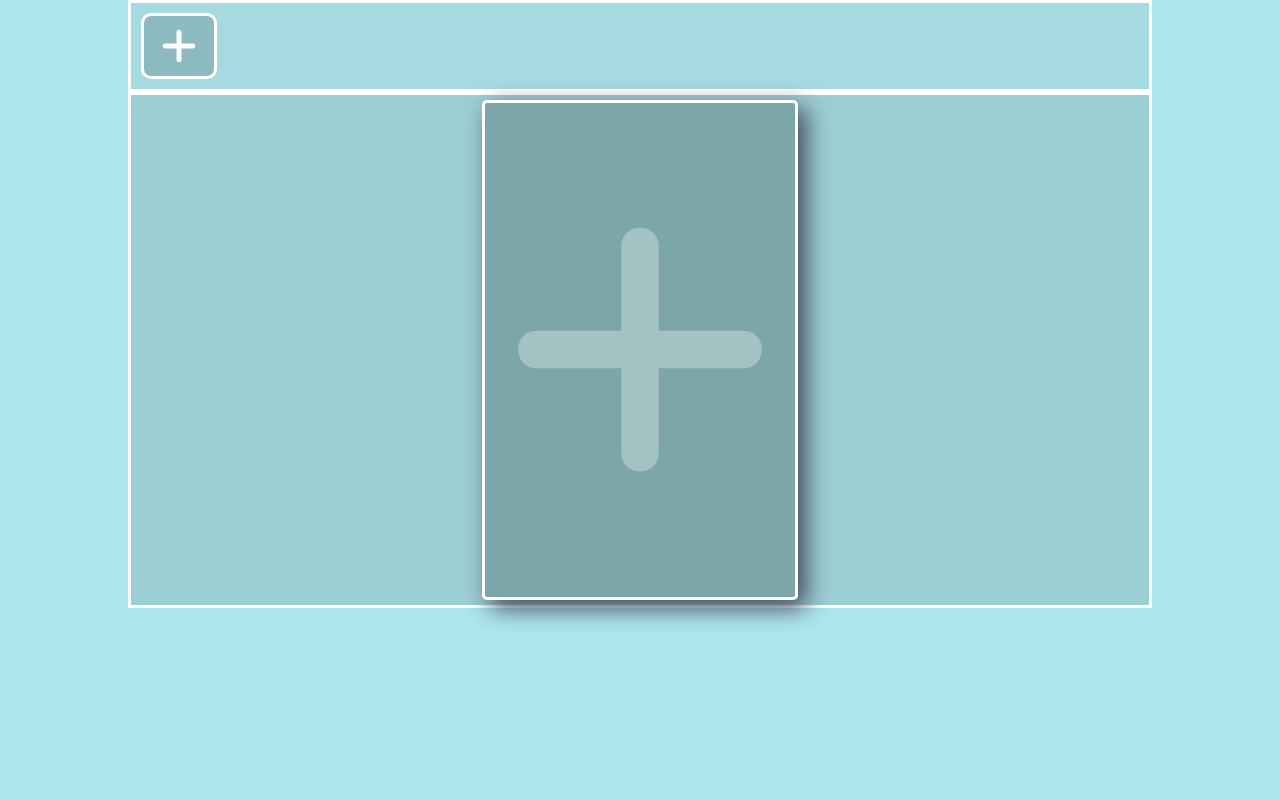
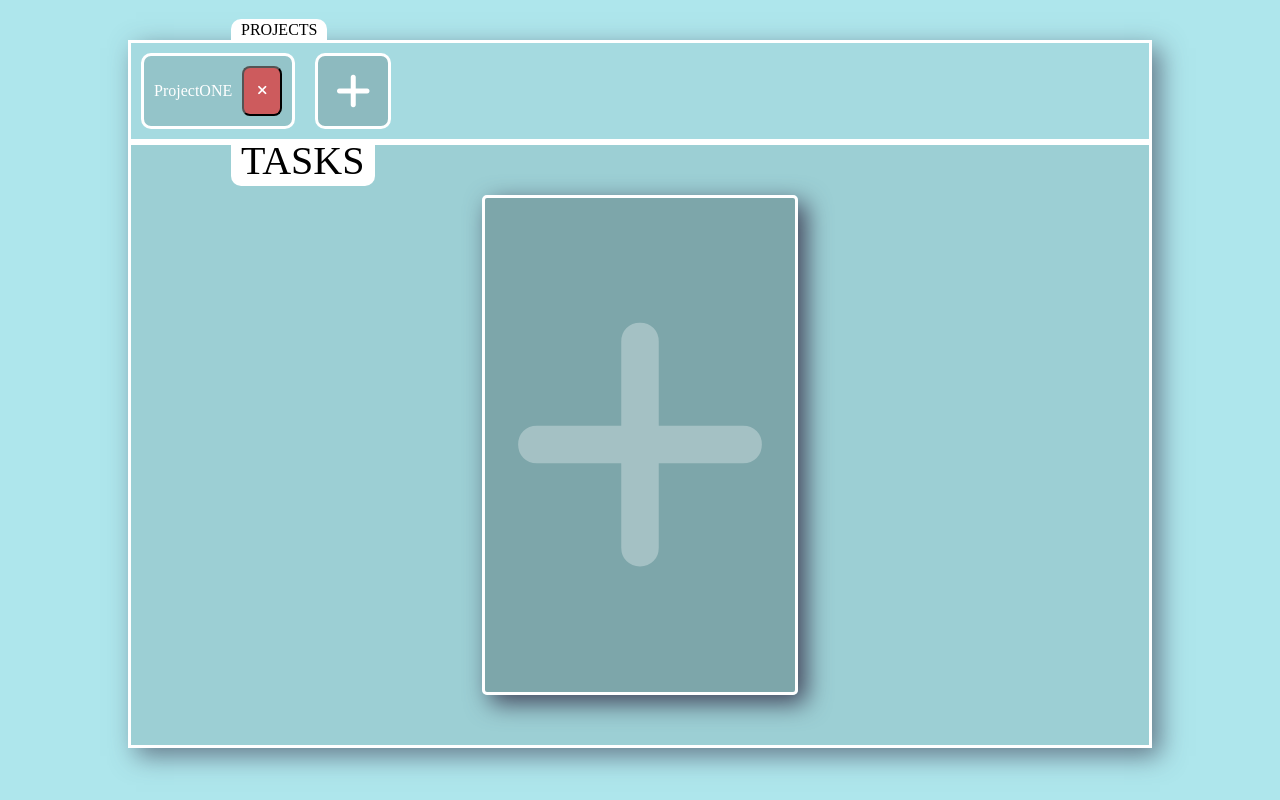
Before and after one commit to Noxein/ToDoList, a plain HTML site: page index.html in a window 1280 px wide. Drawn offline with Linux system fonts and the light colour scheme.

Commit message:
added more user friendly ui and animations, fixed bug where after reloading currentproject was set to none

```diff
--- a/index.html
+++ b/index.html
@@ -51,11 +51,13 @@
                 <div class="addnewProject" id="addnewProject">
                     <i class="fa-solid fa-plus"></i>
                 </div>
+                <p class="absolute-projects">PROJECTS</p>
             </div>
         </div>
 
         <div class="todotabwrap">
             <div class="todotab">
+                <p class="absolute-todos">TASKS</p>
 
                 <div class="addtodo last">
                     <i class="fa-solid fa-plus"></i>
--- a/script.js
+++ b/script.js
@@ -8,18 +8,21 @@ let Projects = {
 
 window.onload = () =>{
     let parsed = JSON.parse(localStorage.getItem('myObject'));
-    Projects = parsed
-    ProjectManegmnet.projectsOnLoad();
-
+    if(parsed === null){
+        Projects = { ProjectONE: {}}
+        ProjectManegmnet.projectsOnLoad();
+    }else{
+        Projects = parsed
+        ProjectManegmnet.projectsOnLoad();
+    }
+    ProjectManegmnet.currentProject  = document.querySelector('.projects').firstElementChild.firstElementChild.textContent;
     if(ProjectManegmnet.currentProject === ""){
         console.log('ProjectManegmnet.currentProject is empty for some reason')
     }else{
     ProjectManegmnet.currentProject  = document.querySelector('.projects').firstElementChild.firstElementChild.textContent;
     ProjectManegmnet.goOverProjects();
     }
-
 }
-
 
 const ProjectManegmnet = {
 
@@ -64,14 +67,12 @@ const ProjectManegmnet = {
 
     removeToDo: function(datasetid){
         let z = `todo${datasetid}`
-        console.log(z)
         delete Projects[ProjectManegmnet.currentProject][z];
         ProjectManegmnet.updateProjectObject();
     },
 
     removeProject: function(projectname){
         delete Projects[projectname]
-        console.log(Projects)
         ProjectManegmnet.updateProjectObject();
     },
 
@@ -144,7 +145,7 @@ const ProjectDOMManipulation = {
 
         newDiv.classList.remove('prparent');
         newDiv.dataset.projectname = project;
-        newDiv.addEventListener('click',()=>{ProjectManegmnet.currentProject = project; ProjectManegmnet.goOverProjects()});
+        newDiv.addEventListener('click',()=>{ProjectManegmnet.currentProject = project; ProjectManegmnet.goOverProjects();this.selectedProject()});
 
         let newp = document.createElement('p');
         newp.dataset.Pprojectname = project;
@@ -172,7 +173,8 @@ const ProjectDOMManipulation = {
         newDiv.classList.remove('prparent');
         newDiv.dataset.projectname = dataset;
 
-        newDiv.addEventListener('click',()=>{ProjectManegmnet.currentProject = dataset; ProjectManegmnet.goOverProjects()});
+
+        newDiv.addEventListener('click',()=>{ProjectManegmnet.currentProject = dataset; ProjectManegmnet.goOverProjects();this.selectedProject()});
 
         projectName = document.querySelector('#projectnameinput').value;
         let newp = document.createElement('p');
@@ -296,4 +298,13 @@ const ProjectDOMManipulation = {
             ProjectManegmnet.editToDo(dataset);
         })
     },
+
+    selectedProject: function(){
+        document.querySelectorAll('.projectname').forEach(elem=>{
+            elem.style = "background-color:rgba(0, 0, 0, 0.1);bottom: 0;"
+        })
+
+        selectedProject = document.querySelector(`[data-projectname="${ProjectManegmnet.currentProject}"]`)
+        selectedProject.style = "background-color:rgba(0, 0, 0, 0.5); bottom: 10px;"
+    },
 }
--- a/style.css
+++ b/style.css
@@ -5,7 +5,10 @@ body{
 }
 .container{
     width: 80vw;
-    margin: 0 auto;
+    margin: 40px auto;
+    -webkit-box-shadow: 8px 8px 24px 0px rgba(66, 68, 90, 0.671);
+    -moz-box-shadow: 8px 8px 24px 0px rgba(66, 68, 90, 0.671);
+    box-shadow: 8px 8px 24px 0px rgba(66, 68, 90, 0.671);
 }
 .projectstab{
     border: solid white 3px;
@@ -20,10 +23,12 @@ body{
     flex-direction: column;
 }
 .projects{
+    position: relative;
     display: flex;
     gap: 20px;
     padding: 10px;
     background-color: rgba(0, 0, 0, 0.05);
+    z-index: 10;
 }
 .projects>div{
     border: 3px white solid;
@@ -36,10 +41,14 @@ body{
     gap: 20px;
     flex-wrap: wrap;
     border: solid white 3px;
-    padding: 5px;
+    padding: 15px;
     width: 100%;
     justify-content: space-evenly;
     background-color: rgba(0, 0, 0, 0.1);
+    position: relative;
+    overflow: hidden;
+    transition-duration: 0.3s;
+    padding: 50px;
 }
 .todotab>div{
     border: 3px solid white;
@@ -52,6 +61,8 @@ body{
     display: flex;
     justify-content: center;
     align-items: center;
+    z-index: 20;
+    top: 0;
 }
 .addProjectToggleopa{
     display: none;
@@ -155,8 +166,7 @@ color: white;
 .editProjectInput,
 .applyBtnOpacity,
 .editBtnOpacity,
-.delBtnOpacity,
-.prparent{
+.delBtnOpacity{
     display: none;
 }
 
@@ -170,8 +180,9 @@ color: white;
     padding: 5px;
     border-radius: 5px;
     -webkit-box-shadow: 8px 8px 24px 0px rgba(66, 68, 90, 0.671);
--moz-box-shadow: 8px 8px 24px 0px rgba(66, 68, 90, 0.671);
-box-shadow: 8px 8px 24px 0px rgba(66, 68, 90, 0.671);
+    -moz-box-shadow: 8px 8px 24px 0px rgba(66, 68, 90, 0.671);
+    box-shadow: 8px 8px 24px 0px rgba(66, 68, 90, 0.671);
+    transition-duration: 0.3s;
 }
 .todo>p{
     margin-top: 0px;
@@ -242,14 +253,13 @@ box-shadow: 8px 8px 24px 0px rgba(66, 68, 90, 1);
     cursor: pointer;
 }
 .delBtn{
-    background: rgba(255, 0, 0, 1);
-    width: 20px;
-    height: 20px;
-    border-radius: 50%;
-    position: absolute;
-    left: 15px;
+    background: rgba(255, 0, 0, 0.534);
+    width: 40px;
+    height: 100%;
+    overflow: hidden;
     color: white;
-    padding: 0;
+    justify-self: flex-end;
+    border-radius: 8px;
 }
 .delBtn:hover{
     cursor: pointer;
@@ -259,6 +269,10 @@ box-shadow: 8px 8px 24px 0px rgba(66, 68, 90, 1);
     background-color: rgba(0, 0, 0, 0.1);
     color: white;
     transition-duration: 0.5s;
+    display: flex;
+    justify-content: space-between;
+    gap: 10px;
+    align-items: center;
 }
 .addnewProject{
     color: white;
@@ -279,3 +293,31 @@ box-shadow: 8px 8px 24px 0px rgba(66, 68, 90, 1);
     transition-duration: 0.5s;
     background-color: rgba(0, 0, 0, 0.05);;
 }
+.absolute-projects{
+    position: absolute;
+    top: -40px;
+    left: 100px;
+    background-color: white;
+    padding: 2px 10px;
+    border-top-left-radius: 10px;
+    border-top-right-radius: 10px;
+}
+.absolute-todos{
+    position: absolute;
+    top: -50px;
+    left: 100px;
+    background-color: white;
+    padding: 2px 10px;
+    border-bottom-left-radius: 10px;
+    border-bottom-right-radius: 10px;
+    font-size: 40px;
+    z-index: 15;
+}
+.prparent{
+    display: none;
+}
+.projectname>p{
+    min-width: 50px;
+    display: flex;
+    justify-content: center;
+}
```
